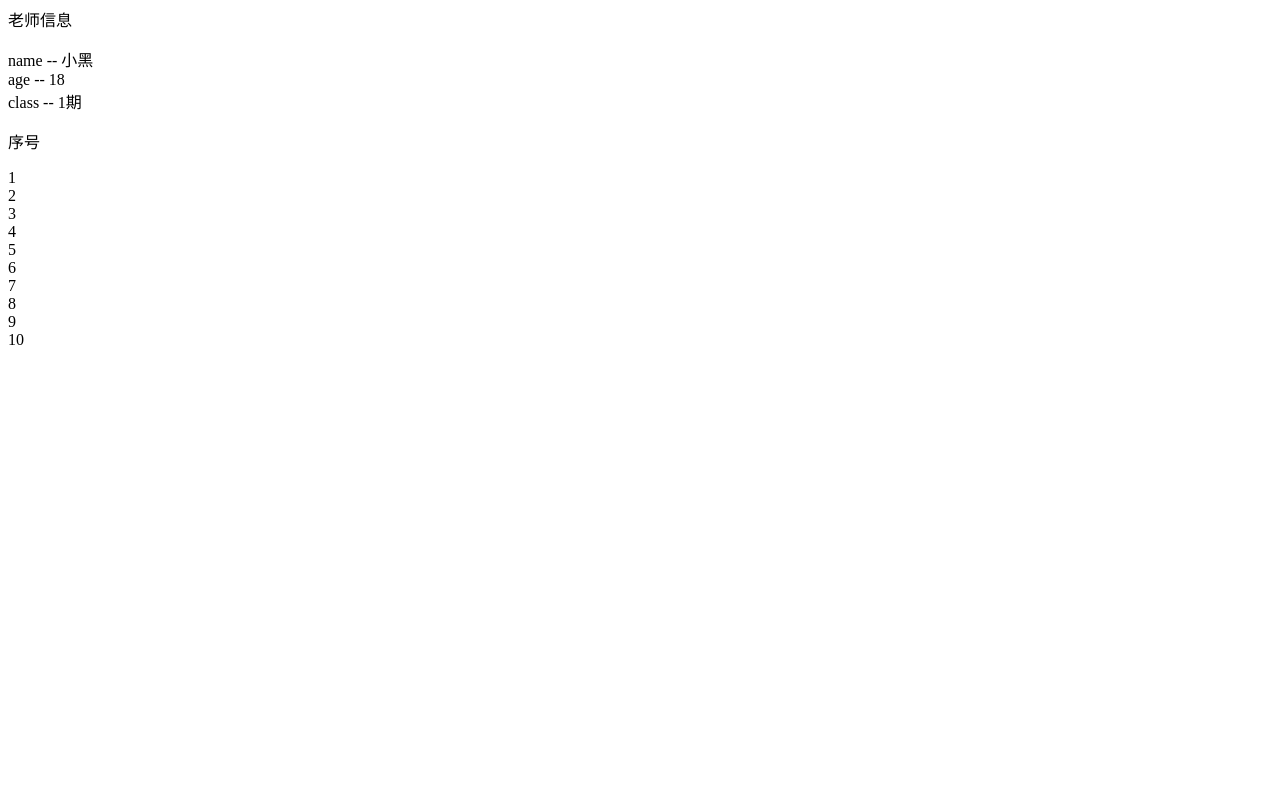
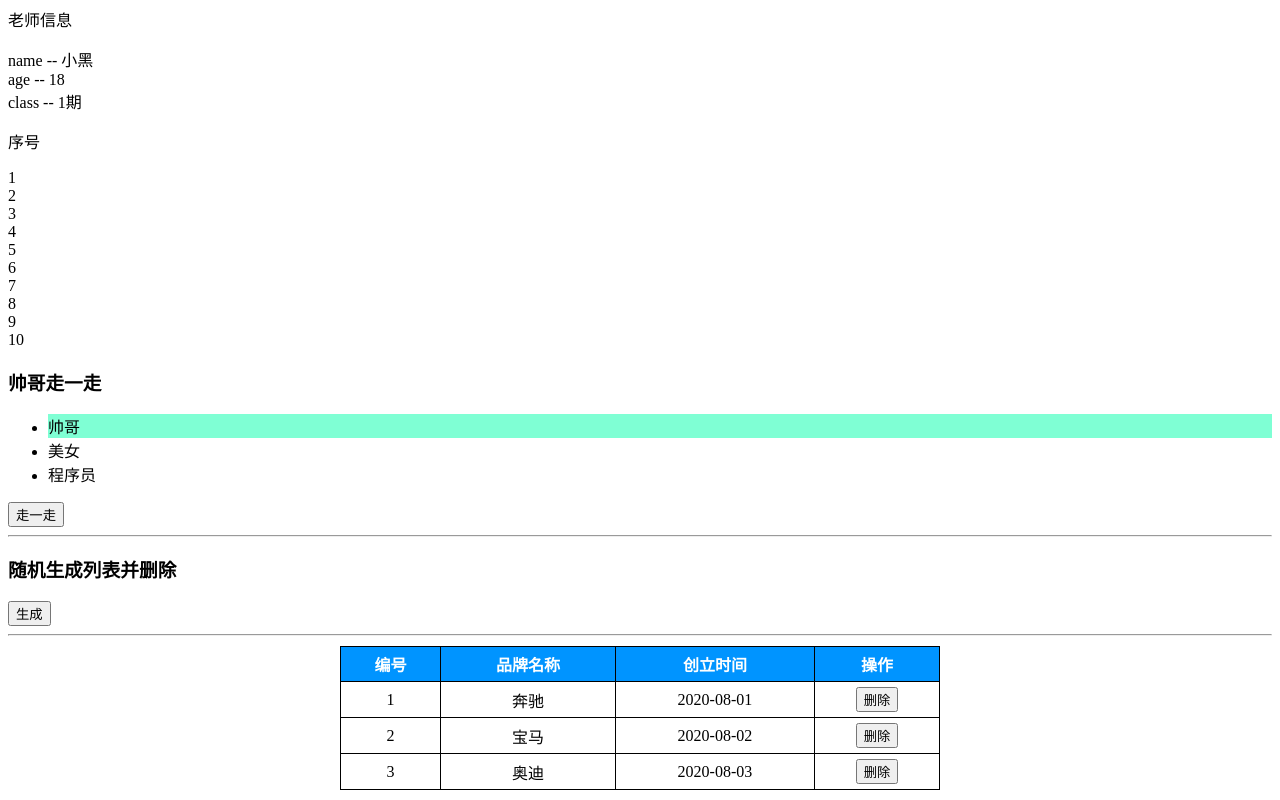
Before and after one commit to AaronGod/vueLearn, a Vue app: page / in a window 1280 px wide. Shown: the part 1676-2476 px from the top of the page. Before the commit the page ends 2033 px from the top, so only its background shows below. Built offline with nearby package versions, Linux system fonts and the light colour scheme.

Commit message:
加一些例子

```diff
--- a/src/App.vue
+++ b/src/App.vue
@@ -110,10 +110,18 @@
     </div>
     <p>序号</p>
     <div v-for="i in count" :key="i">{{ i }}</div>
+    <Gohead />
+    <hr>
+    <ListDel />
+<hr>
+    <BuyCard />
   </div>
 </template>
 
 <script>
+import Gohead from './components/Gohead.vue'
+import ListDel from './components/ListDel.vue'
+import BuyCard from './components/BuyCard.vue'
 export default {
   data() {
     return {
@@ -158,6 +166,7 @@ export default {
       count: 10,
     };
   },
+  components:{Gohead,ListDel, BuyCard},
   methods: {
     clickT(e) {
       console.log(e.target);
--- /dev/null
+++ b/src/components/BuyCard.vue
@@ -0,0 +1,74 @@
+<template>
+  <div id="buycard">
+    <table class="tb">
+      <tr>
+        <th>编号</th>
+        <th>品牌名称</th>
+        <th>创立时间</th>
+        <th>操作</th>
+      </tr>
+      <!-- 循环渲染的元素tr -->
+      <tr v-for="(item,index) in list" :key="item.id">
+            <td>{{item.id}}</td>
+            <td>{{item.name}}</td>
+            <td>{{item.time}}</td>
+            <td>
+                <button @click="del(index)">删除</button>
+            </td>
+        </tr>
+      <tr v-if="list.length === 0">
+        <td colspan="4">没有数据咯~</td>
+      </tr>
+    </table>
+  </div>
+</template>
+
+<script>
+export default {
+  data() {
+    return {
+      list: [
+        { id: 1, name: "奔驰", time: "2020-08-01" },
+        { id: 2, name: "宝马", time: "2020-08-02" },
+        { id: 3, name: "奥迪", time: "2020-08-03" },
+      ],
+    };
+  },
+  methods: {
+    del(index) {
+      // 删除按钮 - 得到索引, 删除数组里元素
+      this.list.splice(index, 1);
+    },
+  },
+};
+</script>
+
+<style scoped>
+#buycard {
+  width: 600px;
+  margin: 10px auto;
+}
+
+.tb {
+  border-collapse: collapse;
+  width: 100%;
+}
+
+.tb th {
+  background-color: #0094ff;
+  color: white;
+}
+
+.tb td,
+.tb th {
+  padding: 5px;
+  border: 1px solid black;
+  text-align: center;
+}
+
+.add {
+  padding: 5px;
+  border: 1px solid black;
+  margin-bottom: 10px;
+}
+</style>
--- /dev/null
+++ b/src/components/Gohead.vue
@@ -0,0 +1,33 @@
+<template>
+  <div id="gohead">
+    <h3>帅哥走一走</h3>
+    <ul>
+      <li v-for="(item, index) in data" :key="index" :class="item.b">{{item.a}}</li>
+    </ul>
+    <button @click="go">走一走</button>
+  </div>
+</template>
+
+<script>
+export default {
+
+  data(){
+    return {
+      data: [{a:'帅哥',b: 'active'}, {a:'美女',b:''}, {a:'程序员',b:''}]
+    }
+  },
+  methods: {
+    go(){
+      this.data.unshift(this.data.pop())
+    }
+  }
+}
+</script>
+
+<style lang="less" scoped>
+  ul{
+    li.active{
+      background-color: aquamarine;
+    }
+  }
+</style>
--- /dev/null
+++ b/src/components/ListDel.vue
@@ -0,0 +1,36 @@
+<template>
+  <div>
+    <h3>随机生成列表并删除</h3>
+    <ul>
+      <li v-for="(item, index) in data" :key="index" >{{item}} <span @click="delLi(index)">删除</span></li>
+    </ul>
+    <button @click="getRandomArr">生成</button>
+  </div>
+</template>
+
+<script>
+export default {
+
+  data(){
+    return {
+      data: []
+    }
+  },
+  methods: {
+    getRandomArr(){
+      this.data.push(Math.floor(Math.random()*10+10))
+    },
+    delLi(indx){
+      this.data.splice(indx,1)
+    }
+  }
+}
+</script>
+
+<style lang="less" scoped>
+  ul{
+    li.active{
+      background-color: aquamarine;
+    }
+  }
+</style>
```
